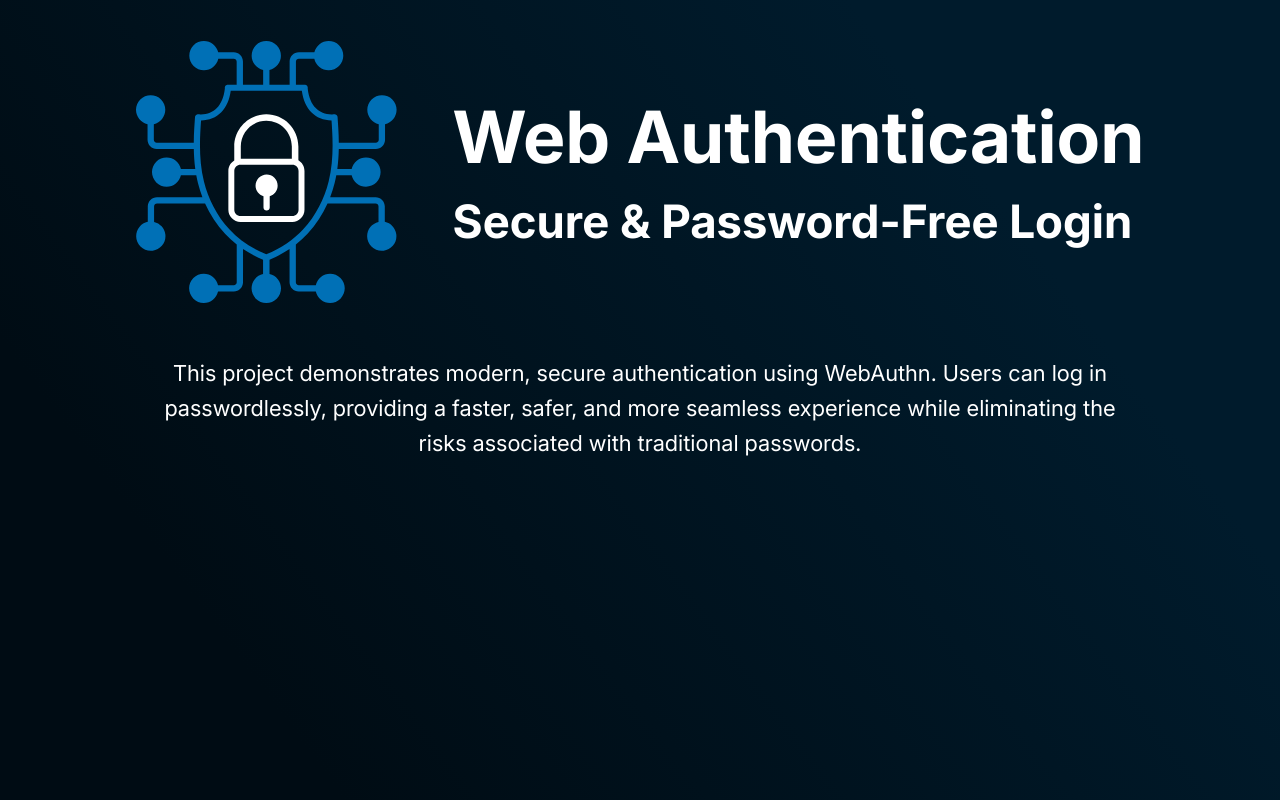
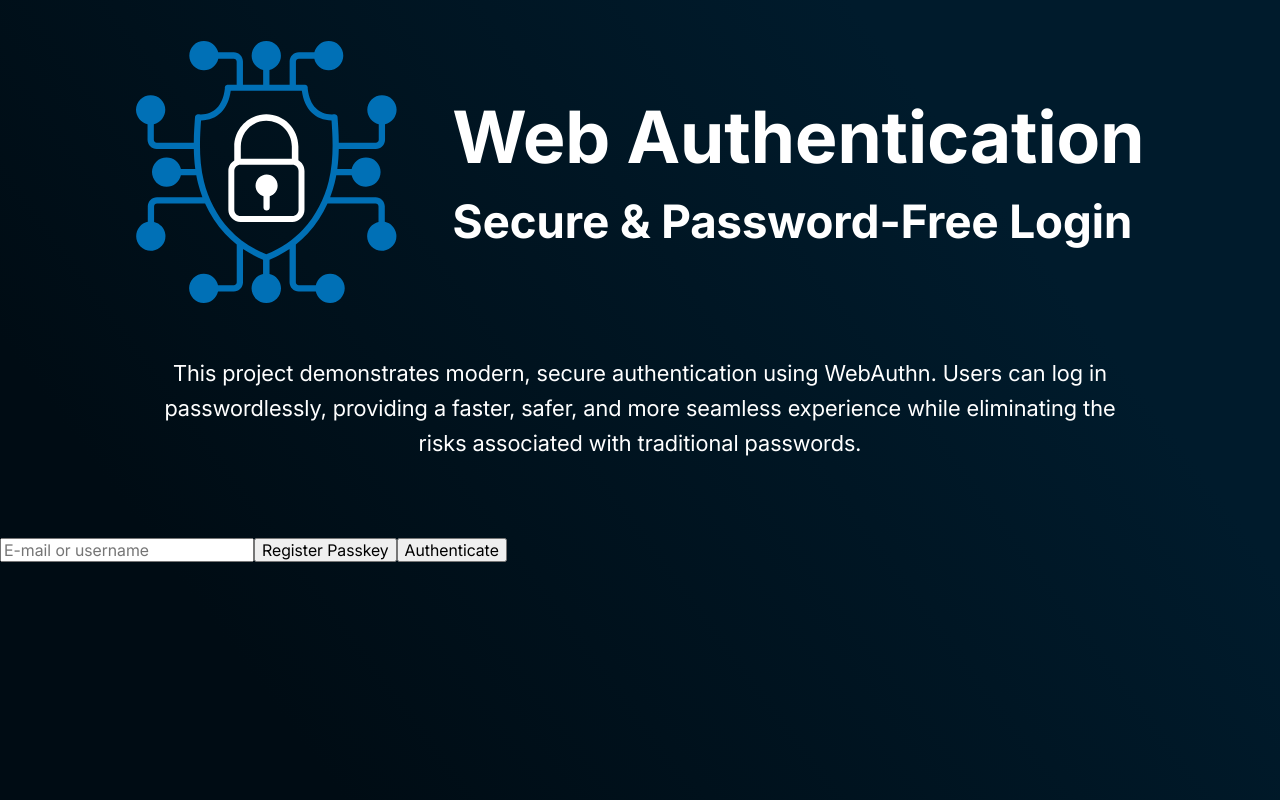
Before and after one commit to Vinimello90/web_auth_frontend, an Angular app: page / in a window 1280 px wide. Built offline with nearby package versions, Linux system fonts and the light colour scheme.

Commit message:
feat(main): add auth section html structure

```diff
--- a/src/app/components/main/main.component.ts
+++ b/src/app/components/main/main.component.ts
@@ -2,6 +2,21 @@ import { Component } from '@angular/core';
 
 @Component({
   selector: 'app-main',
-  template: ` <main></main> `,
+  template: `
+    <main>
+      <section class="auth">
+        <div class="auth__container">
+          <form action="" class="auth__form">
+            <label class="auth__label">
+              <input type="text" class="auth__input" placeholder="E-mail or username" required />
+            </label>
+            <button type="submit" class="auth__button">Register Passkey</button>
+            <button type="submit" class="auth__button">Authenticate</button>
+          </form>
+        </div>
+      </section>
+    </main>
+  `,
+  styleUrls: ['./main.component.css'],
 })
 export class MainComponent {}
```
